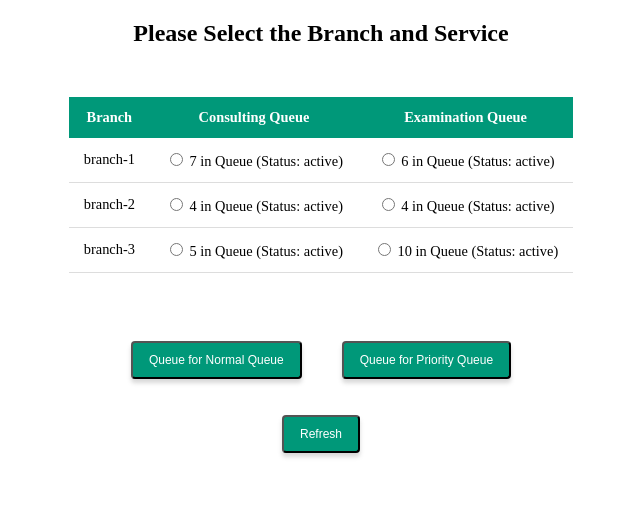
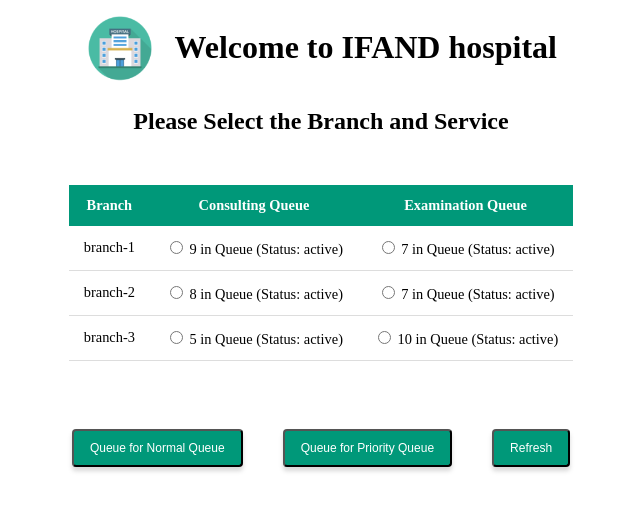
Before and after one commit to Yvonne-Jiang/Hospital-Queuing-System, a Flask app: page /patient/main in a window 1280 px wide. Shown: the top 511 px of the page, without its empty margins (319-959 px from the left). Run offline with Flask 2, Linux system fonts and the light colour scheme.

Commit message:
2023-02-12 with UI!

```diff
--- /dev/null
+++ b/Archive/queue_num.txt
@@ -0,0 +1 @@
+{('branch-1', 'consulting', 'normal_queue'): 9, ('branch-1', 'examination', 'priority_queue'): 2, ('branch-1', 'examination', 'normal_queue'): 6, ('branch-2', 'consulting', 'normal_queue'): 4, ('branch-2', 'examination', 'normal_queue'): 4, ('branch-2', 'examination', 'priority_queue'): 1, ('branch-3', 'consulting', 'normal_queue'): 5, ('branch-3', 'examination', 'normal_queue'): 10, ('branch-3', 'examination', 'priority_queue'): 2}
--- a/queue_num.txt
+++ b/queue_num.txt
@@ -1 +1 @@
-{('branch-1', 'consulting', 'normal_queue'): 7, ('branch-1', 'examination', 'priority_queue'): 2, ('branch-1', 'examination', 'normal_queue'): 4, ('branch-2', 'consulting', 'normal_queue'): 4, ('branch-2', 'examination', 'normal_queue'): 4, ('branch-2', 'examination', 'priority_queue'): 1, ('branch-3', 'consulting', 'normal_queue'): 5, ('branch-3', 'examination', 'normal_queue'): 10, ('branch-3', 'examination', 'priority_queue'): 2}
+{('branch-1', 'consulting', 'normal_queue'): 9, ('branch-1', 'examination', 'priority_queue'): 4, ('branch-1', 'examination', 'normal_queue'): 7, ('branch-2', 'consulting', 'normal_queue'): 7, ('branch-2', 'examination', 'normal_queue'): 6, ('branch-2', 'examination', 'priority_queue'): 1, ('branch-3', 'consulting', 'normal_queue'): 5, ('branch-3', 'examination', 'normal_queue'): 10, ('branch-3', 'examination', 'priority_queue'): 2, ('branch-1', 'consulting', 'priority_queue'): 2, ('branch-2', 'consulting', 'priority_queue'): 1}
--- a/static/css/style.css
+++ b/static/css/style.css
@@ -43,3 +43,52 @@ table tbody tr {
   text-align: center;
   margin:0 auto;
 }
+
+.wrap img{
+  vertical-align: middle;
+}
+
+.wrap h1{
+  display: inline-block;
+  vertical-align: middle;
+}
+
+.wrap button{
+  vertical-align: middle;
+}
+
+.wrap input{
+  vertical-align: middle;
+}
+
+.div1 {
+  background-color:rgba(22, 174, 239, 0.38);
+  border-radius: 25px;
+  width: 550px;
+  height: 250px;
+  text-align: center;
+  margin:0 auto
+}
+
+.div2, .div3{
+  display: inline-block;
+}
+
+.wrap table{
+  display:flex;
+}
+
+.dropdown {
+  position: relative;
+  display: inline-block;
+}
+
+#patient_number {
+  width: 150px;
+  height: 25px;
+  font-size: 15px;
+  padding: 10px 20px;
+  border: none;
+  border-radius: 2px;
+  background-color: rgba(41, 142, 78, 0.38);
+}
--- a/templates/counter_main.html
+++ b/templates/counter_main.html
@@ -62,6 +62,7 @@
     </table>
 
     <form method="post">
+    <div class="wrap">
       <button
         class="button"
         type="submit"
@@ -85,6 +86,7 @@
       type="button"
       onclick="javascript:location.assign(window.location.href);"
       value="Refresh" />
+    </div>
 
     <script>
       function nextMessage() {
--- a/templates/cro_main.html
+++ b/templates/cro_main.html
@@ -44,6 +44,7 @@
         </tbody>
       </table>
 
+    <div class="wrap">
       <button class="button" type="submit" name="action" value="Confirm">
         Confirm
       </button>
@@ -54,6 +55,7 @@
       type="button"
       onclick="javascript:location.reload();"
       value="Refresh" />
+    </div>
 
     <script>
       function validateForm() {
--- a/templates/patient_main.html
+++ b/templates/patient_main.html
@@ -13,6 +13,10 @@
 
   <body>
     <div class="center">
+      <div class="wrap">
+      <img src="/static/image/hospital.png" height = "70" width="70">
+      <h1>&nbsp; Welcome to IFAND hospital</h1>
+      </div>
       <h2>Please Select the Branch and Service</h2>
 
       <form method="post" id="form_content" onsubmit="return validateForm()">
@@ -48,6 +52,7 @@
             {% endfor %}
           </tbody>
         </table>
+        <div class="wrap">
         <button
           class="button"
           type="submit"
@@ -69,6 +74,7 @@
         type="button"
         onclick="javascript:location.reload();"
         value="Refresh" />
+      </div>
 
       <script>
         function validateForm() {
--- a/templates/patient_status.html
+++ b/templates/patient_status.html
@@ -11,6 +11,8 @@
   <body>
     <div class="center">
       <h1>Patient Status</h1>
+      <div class="div1">
+      <img src="/static/image/printer.png" height = "50" width="50">
       <h2>You're queueing for {{ service }} in {{ branch }}.</h2>
 
       {% if wait > -1 %}
@@ -21,8 +23,10 @@
       {% else %}
       <h2>You are not in the queue.</h2>
       {% endif %}
+      </div>
 
       <form method="post">
+      <div class="wrap">
         <button class="button" type="submit" value="Return">Return</button>
       </form>
 
@@ -31,6 +35,7 @@
         type="button"
         onclick="javascript:location.reload();"
         value="Refresh" />
+      </div>
     </div>
   </body>
 </html>
--- a/templates/reschedule.html
+++ b/templates/reschedule.html
@@ -93,12 +93,15 @@
       <form method="post">
         <label for="patient_number">Select Patient:</label>
         {% if missed_nums|length > 0 %}
+        <div class="dropdown">
         <select id="patient_number" name="patient_number">
           <option value="">---Select---</option>
           {% for patient in missed_nums %}
           <option value="{{ patient }}">{{ patient }}</option>
+        </div>
           {% endfor %}
         </select>
+
         <button
           class="button"
           type="submit"
```
Also changed, not shown: Archive/queue.txt (added, +1 -0 lines), queue.txt (+1 -1 lines), templates/display.html (+5 -3 lines), static/image/hospital.png (added), static/image/printer.png (added), 5 other files.
